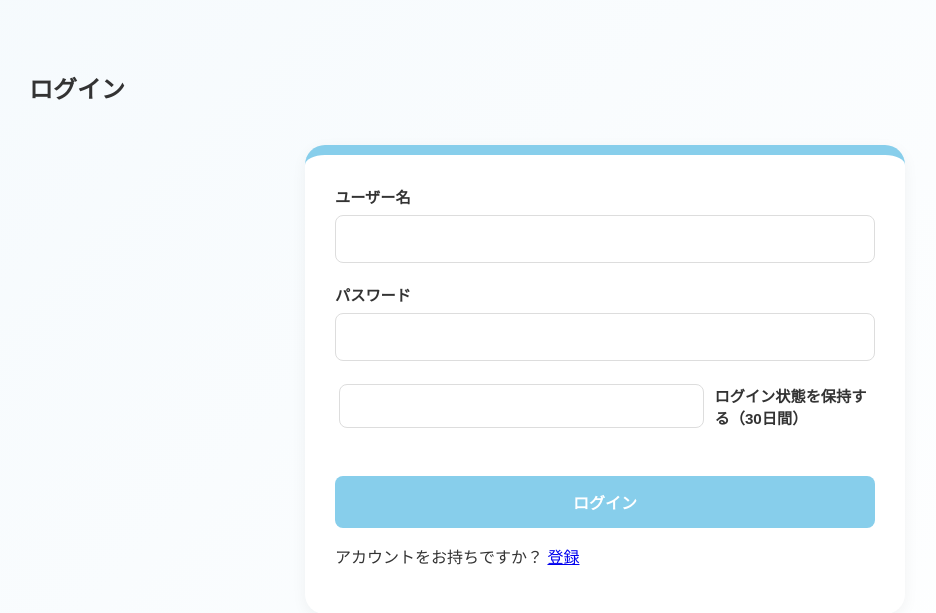
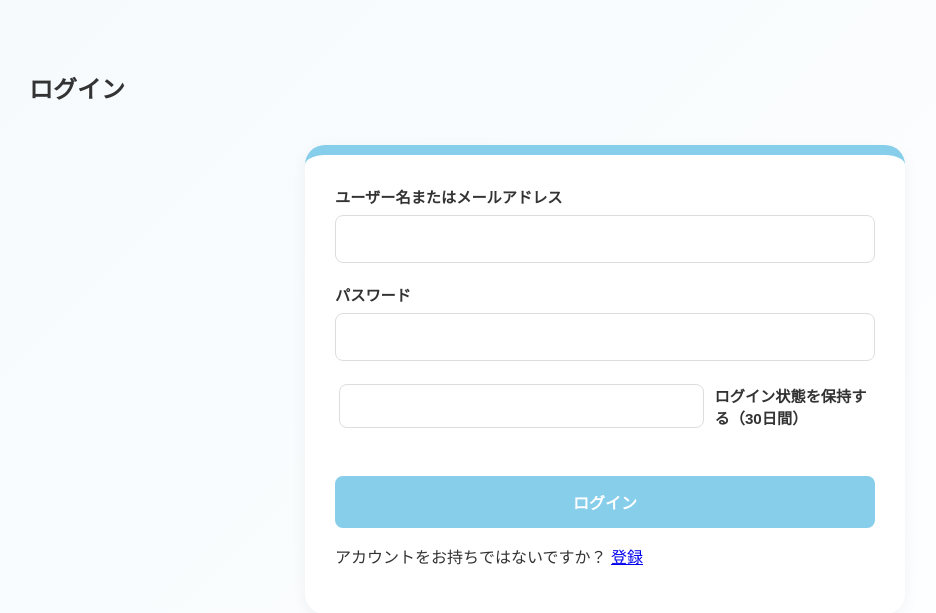
Before and after one commit to akijun1106/trip, a Django app: page /login/ in a window 1280 px wide. Shown: the part 63-676 px from the top of the page, without its empty margins (35-971 px from the left). Run offline with Django 5.2, Linux system fonts and the light colour scheme.

Commit message:
Improve login form labels and submission

```diff
--- a/travel/templates/travel/login.html
+++ b/travel/templates/travel/login.html
@@ -23,11 +23,11 @@
                 <div class="alert alert-error">{{ error }}</div>
                 {% endif %}
 
-                <form method="post" class="custom-form">
+                <form method="post" action="{% url 'login' %}" class="custom-form">
                     {% csrf_token %}
 
                     <div class="form-group">
-                        <label>ユーザー名</label>
+                        <label>ユーザー名またはメールアドレス</label>
                         <input type="text" name="username" class="form-control" required>
                     </div>
 
@@ -37,7 +37,9 @@
                     </div>
 
                     <div class="form-group">
-                        <label style="display:flex; align-items:center; gap:8px;"><input type="checkbox" name="remember"> ログイン状態を保持する（30日間）</label>
+                        <label style="display:flex; align-items:center; gap:8px;">
+                            <input type="checkbox" name="remember"> ログイン状態を保持する（30日間）
+                        </label>
                     </div>
 
                     <div class="form-actions">
@@ -45,7 +47,7 @@
                     </div>
 
                     <p class="auth-link">
-                        アカウントをお持ちですか？ <a href="{% url 'register' %}">登録</a>
+                        アカウントをお持ちではないですか？ <a href="{% url 'register' %}">登録</a>
                     </p>
                 </form>
             </div>
```
